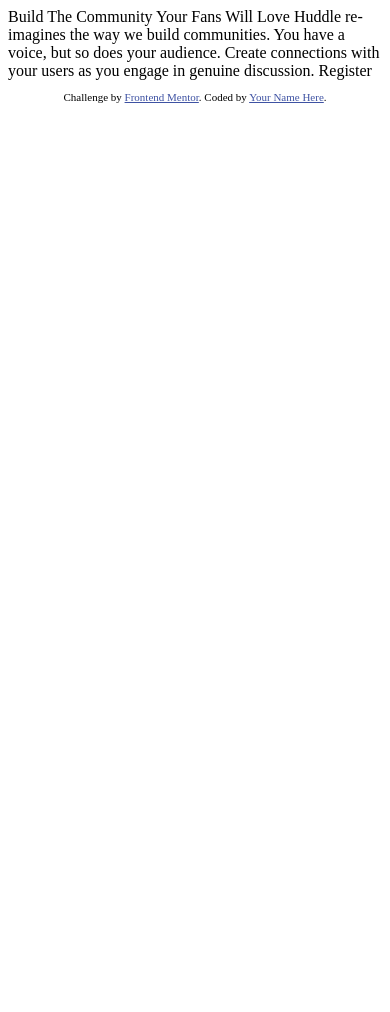
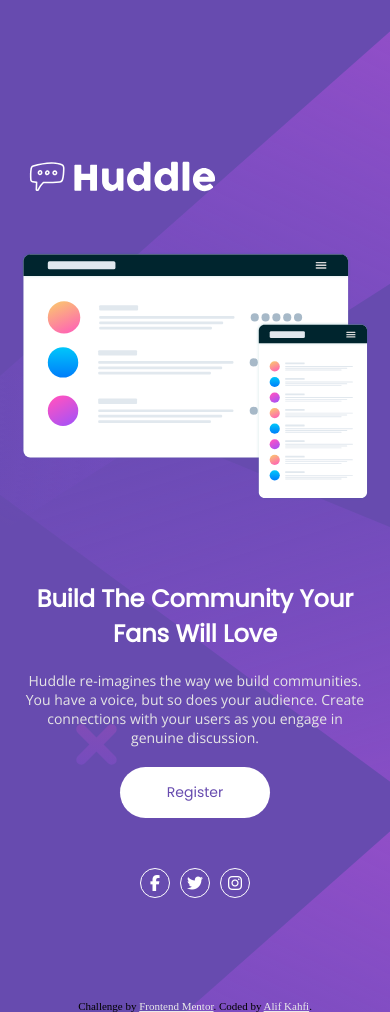
Before and after one commit to Alifkm/huddle-landing-page-with-single-introductory-section-master, a plain HTML site: page index.html in a window 390 px wide. Before the commit the page ends 844 px from the top, so only its background shows below. Drawn offline with nearby package versions, Linux system fonts and the light colour scheme.

Commit message:
feat: adding huddle landing page

```diff
--- a/index.html
+++ b/index.html
@@ -8,28 +8,46 @@
 
   <link rel="stylesheet" href="css/style.css">
 
+
   <title>Frontend Mentor | Huddle landing page with single introductory section</title>
 
   <!-- Feel free to remove these styles or customise in your own stylesheet 👍 -->
   <style>
-    .attribution { font-size: 11px; text-align: center; }
-    .attribution a { color: hsl(228, 45%, 44%); }
+    .attribution { font-size: 11px; text-align: center;}
+    .attribution a { color: #eaeaea;}
   </style>
 </head>
 <body>
 
-  Build The Community Your Fans Will Love
-
-  Huddle re-imagines the way we build communities. You have a voice, but so does your audience.
-  Create connections with your users as you engage in genuine discussion.
-
-  Register
+  <main class="container">
+    <div class="wrapper-top">
+      <div class="wrapper-left">
+        <img src="images/logo.svg" alt="logo">
+        <img src="images/illustration-mockups.svg" alt="illustration-mockups">
+      </div>
+      <div class="wrapper-right">
+        <h1>Build The Community Your Fans Will Love</h1>
+        <p>Huddle re-imagines the way we build communities. You have a voice, but so does your audience.
+          Create connections with your users as you engage in genuine discussion.</p>
+        <button>
+          Register</button>
+      </div>
+    </div>
+    <div class="wrapper-bottom">
+      <i class="fa-brands fa-facebook-f"></i>
+      <i class="fa-brands fa-twitter"></i>
+      <i class="fa-brands fa-instagram"></i>
+    </div>
+  </main>
 
   <footer>
     <p class="attribution">
       Challenge by <a href="https://www.frontendmentor.io?ref=challenge" target="_blank">Frontend Mentor</a>.
-      Coded by <a href="#">Your Name Here</a>.
+      Coded by <a href="https://www.frontendmentor.io/profile/Alifkm">Alif Kahfi</a>.
     </p>
   </footer>
+
+  <script src="https://kit.fontawesome.com/3626f424e9.js" crossorigin="anonymous"></script>
+
 </body>
 </html>
--- /dev/null
+++ b/scss/_config.scss
@@ -0,0 +1,24 @@
+@import url('https://fonts.googleapis.com/css2?family=Poppins&display=swap');
+@import url('https://fonts.googleapis.com/css2?family=Open+Sans&display=swap');
+
+
+$font-open-sans: 'Open Sans', sans-serif;
+$font-poppins: 'Poppins', sans-serif;
+$violet: hsl(257, 40%, 49%);
+$soft-magenta: hsl(300, 69%, 71%);
+
+@mixin flexProperty($prop1, $prop2, $prop3, $prop4) {
+    display: $prop1;
+    align-items: $prop2;
+    justify-content: $prop3;
+    flex-direction: $prop4;
+}
+
+@mixin textProperty($prop1, $prop2, $prop3, $prop4, $prop5, $prop6) {
+    color: $prop1;
+    font-family: $prop2;
+    font-size: $prop3;
+    font-weight: $prop4;
+    line-height: $prop5;
+    text-align: $prop6;
+}
--- a/scss/style.scss
+++ b/scss/style.scss
@@ -0,0 +1,165 @@
+@import 'config';
+
+* {
+    box-sizing: border-box;
+    padding: 0;
+    margin: 0;
+}
+
+html, body {
+    height: 100%;
+    background-image: url('../images/bg-desktop.svg');
+    background-color: $violet;
+
+    .container {
+        height: 100%;
+        @include flexProperty(flex, center, center, column);
+
+       .wrapper-top {
+            @include flexProperty(flex, center, center, row);
+            margin: 50px 20px 0 20px;
+
+            .wrapper-left {
+                @include flexProperty(flex, null, center, column);
+                margin: 0 20px;
+
+                img:nth-child(1) {
+                    width: 200px;
+                    margin-bottom: 50px;
+                }
+            }
+
+            .wrapper-right {
+                width: 400px;
+                @include flexProperty(flex, null, center, column);
+                margin: 0 20px;
+
+                h1 {
+                    @include textProperty(white, $font-poppins, 32px, 600, null, null);
+                    margin-bottom: 20px;
+                }
+
+                p {
+                    @include textProperty(darken(white, 10%), $font-open-sans, 14px, 400, null, null);
+                    margin-bottom: 20px;
+                }
+
+                button {
+                    background-color: white;
+                    @include textProperty($violet, $font-poppins, 14px, 500, null, center);
+                    color: $violet;
+                    border: none;
+                    border-radius: 30px;
+                    width: 150px;
+                    padding: 15px 30px;
+                }
+
+                button:hover {
+                    background-color: $soft-magenta;
+                    cursor: pointer;
+                    color: white;
+                }
+
+            }
+
+        }
+
+        .wrapper-bottom {
+            @include flexProperty(flex, flex-start, flex-end, row);
+            width: 1150px;
+            float: right;
+
+            i {
+                @include flexProperty(flex, center, center, null);
+                margin: 0 5px;
+                color: white;
+                width: 30px;
+                height: 30px;
+                border: 1px solid white;
+                border-radius: 50%;
+            }
+
+            i:hover {
+                cursor: pointer;
+                color: $soft-magenta;
+                border: 1px solid $soft-magenta;
+
+            }
+        }
+
+        @media only screen and (max-width: 1200px) {
+            height: 1100px;
+
+            .wrapper-top {
+                @include flexProperty(flex, center, center, column);
+                margin: 50px 20px 0 20px;
+
+                .wrapper-left {
+                    @include flexProperty(flex, null, center, column);
+                }
+
+                .wrapper-right {
+                    @include flexProperty(flex, center, center, column);
+                    margin-top: 50px;
+
+                    h1 {
+                        @include textProperty(white, $font-poppins, 32px, 600, null, center);
+                    }
+
+                    p {
+                        @include textProperty(darken(white, 10%), $font-open-sans, 14px, 400, null, center);
+                    }
+                }
+
+            }
+
+            .wrapper-bottom {
+                @include flexProperty(flex, center, center, row);
+                margin-top: 50px;
+                width: 100%;
+            }
+
+        }
+
+        @media only screen and (max-width: 760px) {
+            height: 1000px;
+
+            .wrapper-top {
+                .wrapper-left {
+                    width: 350px;
+                    margin: 0;
+
+                    img:nth-child(1) {
+                        margin-bottom: 50px;
+                    }
+
+                    img:nth-child(2) {
+                        margin-bottom: 50px;
+                    }
+                }
+
+                .wrapper-right {
+                    width: 350px;
+                    margin: 30px 0 0 0;
+
+                    h1 {
+                        @include textProperty(white, $font-poppins, 24px, 600, null, center);
+                    }
+
+                    p {
+                        @include textProperty(darken(white, 10%), $font-open-sans, 14px, 400, null, center);
+                    }
+                }
+
+            }
+
+            .wrapper-bottom {
+                @include flexProperty(flex, center, center, row);
+                margin-top: 50px;
+                width: 350px;
+            }
+
+        }
+    }
+
+}
```
Also changed, not shown: css/style.css.
